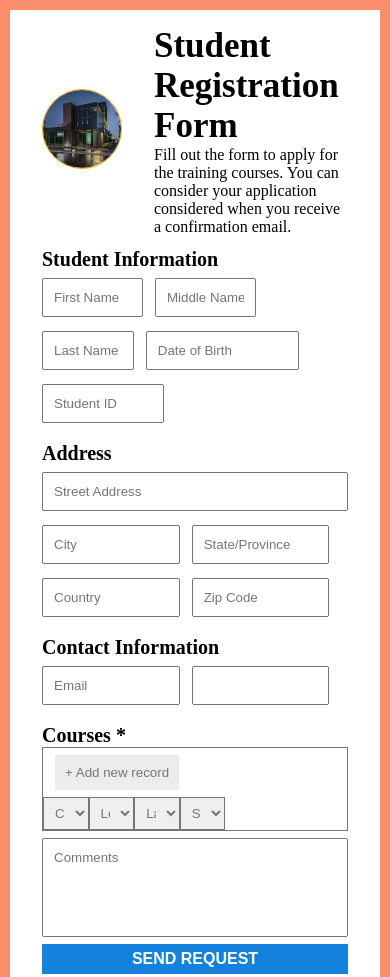
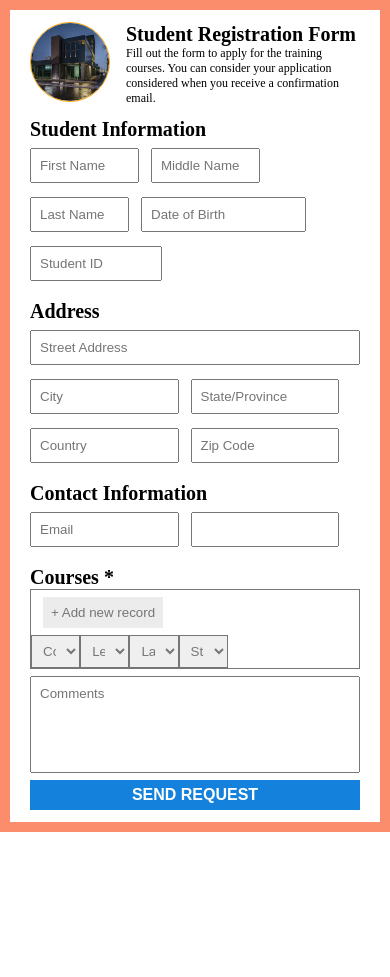
Before and after one commit to ceceukoha/Contact_form_js, a plain HTML site: page index.html in a window 390 px wide. Shown: the top 977 px of the page. After the commit the page ends 844 px from the top, so only its background shows below. Drawn offline with Linux system fonts and the light colour scheme.

Commit message:
responsiveness

```diff
--- a/style.css
+++ b/style.css
@@ -118,3 +118,27 @@ select:focus {
   font-size: 16px;
   cursor: pointer;
 }
+
+@media (max-width: 600px) {
+  body{
+    /* background-color: red; */
+  }
+  .header{
+    gap: 1em;
+  }
+  h1 {
+  font-size: 20px;
+  width: 100%;
+}
+.container-body {
+  padding: 12px 20px;
+}
+  p{
+    font-size: 12px;
+  width: 100%;
+
+  }
+  input{
+    padding: 8px;
+  }
+}
```
